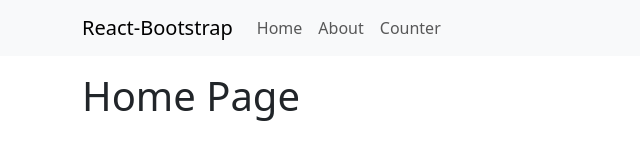
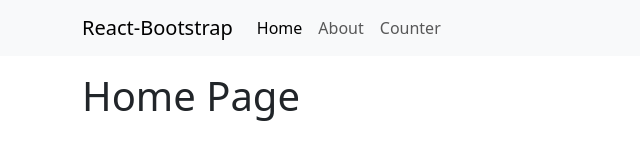
Before and after one commit to EricCote/react_direct_impact, a React (Vite) app: page / in a window 1280 px wide. Shown: the top 160 px of the page, without its empty margins (0-640 px from the left). Built offline with nearby package versions, Linux system fonts and the light colour scheme.

Commit message:
Now using NavLinks in navigation so that it utilizes the history API

```diff
--- a/src/Menu.jsx
+++ b/src/Menu.jsx
@@ -1,6 +1,7 @@
 import Container from 'react-bootstrap/Container';
 import Nav from 'react-bootstrap/Nav';
 import Navbar from 'react-bootstrap/Navbar';
+import {NavLink} from "react-router-dom";
 
 function Menu() {
     return (
@@ -10,9 +11,9 @@ function Menu() {
                 <Navbar.Toggle aria-controls="basic-navbar-nav" />
                 <Navbar.Collapse id="basic-navbar-nav">
                     <Nav className="me-auto">
-                        <Nav.Link href="/home">Home</Nav.Link>
-                        <Nav.Link href="/about">About</Nav.Link>
-                        <Nav.Link href="/counter">Counter</Nav.Link>
+                        <Nav.Link as={NavLink} to="/">Home</Nav.Link>
+                        <Nav.Link as={NavLink} to="/about">About</Nav.Link>
+                        <Nav.Link as={NavLink} to="/counter">Counter</Nav.Link>
                     </Nav>
                 </Navbar.Collapse>
             </Container>
```
